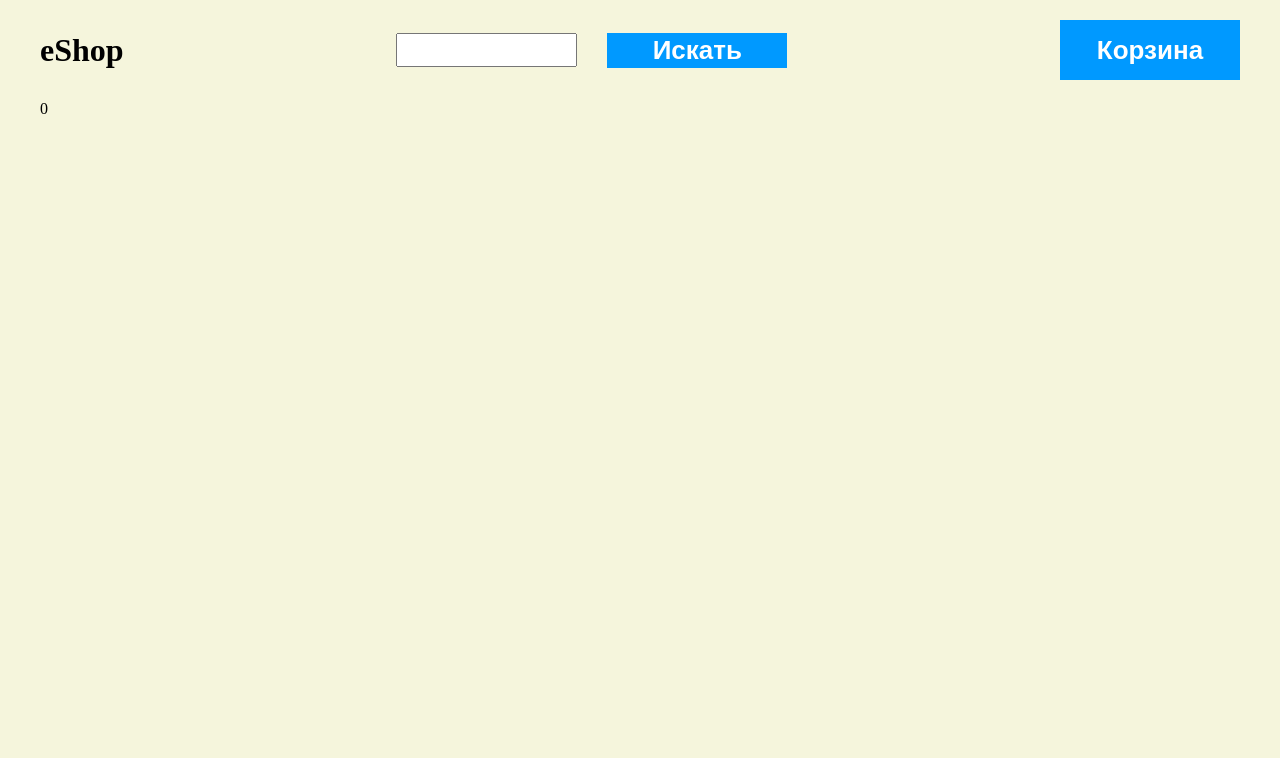
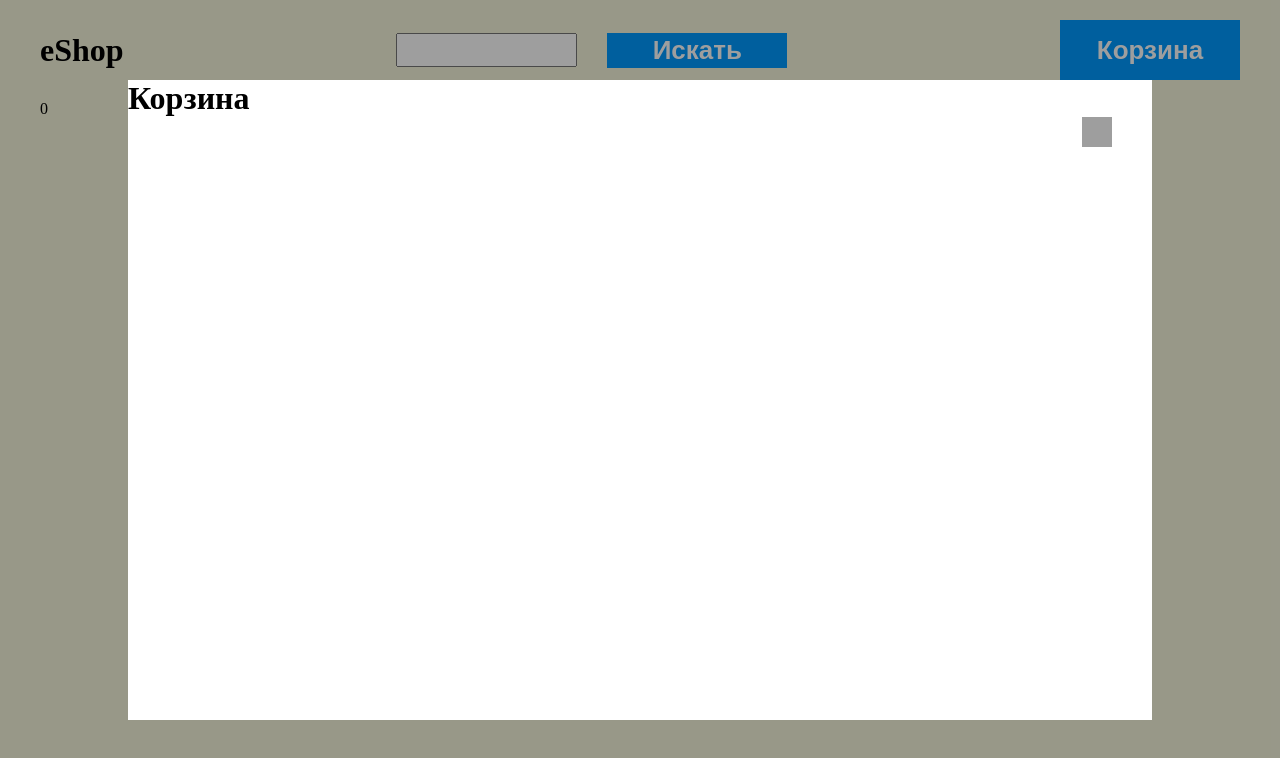
Before and after one commit to AlexKur161/Lesson_shop, a plain HTML site: page index.html in a window 1280 px wide. Drawn offline with nearby package versions, Linux system fonts and the light colour scheme; no server answers; grey boxes are pictures that could not be loaded.

Commit message:
lesson_basket

```diff
--- a/index.html
+++ b/index.html
@@ -25,6 +25,14 @@
             </div>
 </div>
 <div>{{calculatePrice}}</div>
+<div class="fixed-area" v-if="basketShow">
+    <div class="basket-card">
+        <div class="basket-card-header">
+            <h1 class="title-basket-card">Корзина</h1>
+            <div class="close-basket-card"></div>
+        </div>
+    </div>
+</div>
 </main>
 
 </div>
--- a/main.css
+++ b/main.css
@@ -70,3 +70,35 @@ p{
 .goods-heading{
     margin-bottom: 20px;
 }
+.fixed-area{
+    width: 100vw;
+    height: 100vh;
+    position: fixed;
+    bottom: 0;
+    left: 0;
+    display: flex;
+    align-items: center;
+    justify-content: center;
+    background: #00000061;
+}
+.basket-card{
+    width: 80%;
+    height: 80%;
+
+    background-color: #fff;
+    display: grid;
+    grid-template-rows: max-content auto;
+}
+.basket-card-header{
+    position: relative;
+}
+
+.close-basket-card{
+    background-image:url('http://cdn.onlinewebfonts.com/svg/img_229857.png') ;
+    width: 30px;
+    height: 30px;
+    background-size: contain;
+    position: absolute;
+    right: 40px;
+    cursor: pointer;
+}
--- a/script.js
+++ b/script.js
@@ -87,7 +87,8 @@ function init(){
     data:{
       items:[],
       filteredItems: [],
-      search:''
+      search:'',
+      basketShow: true
     },
     methods:{
       fetchGoods() {
```
